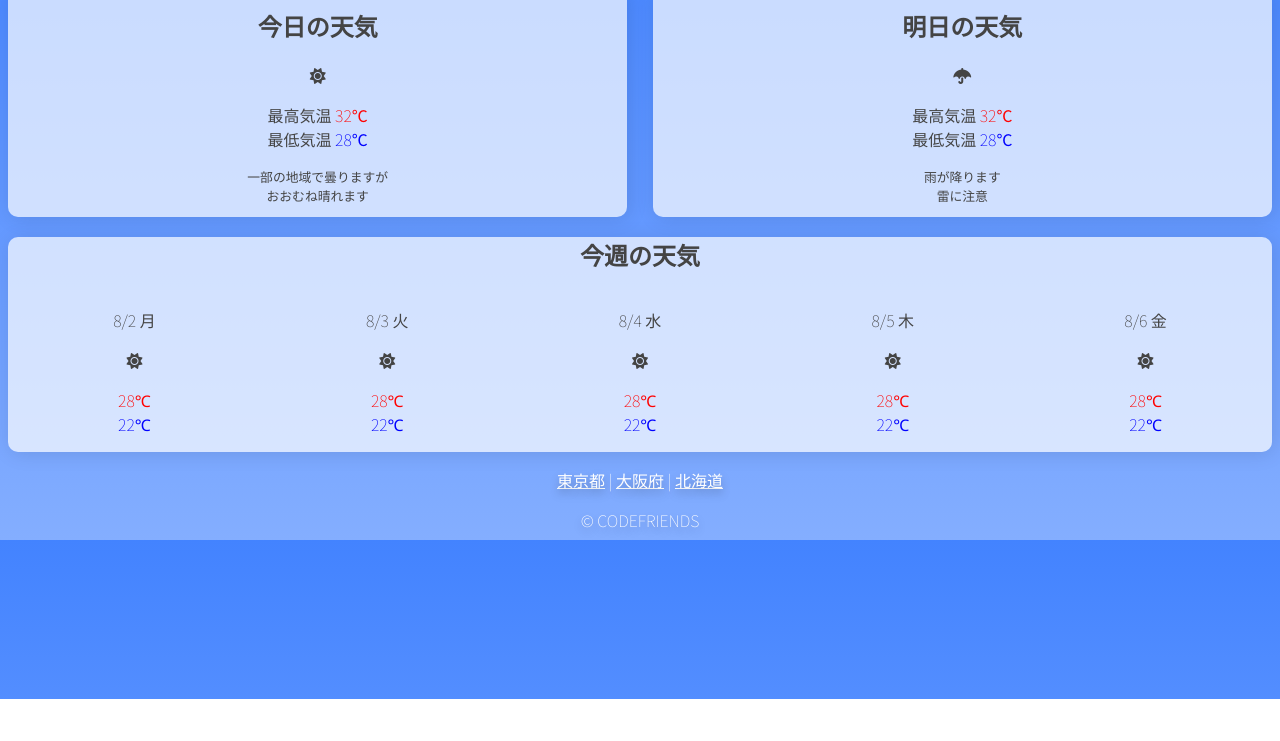
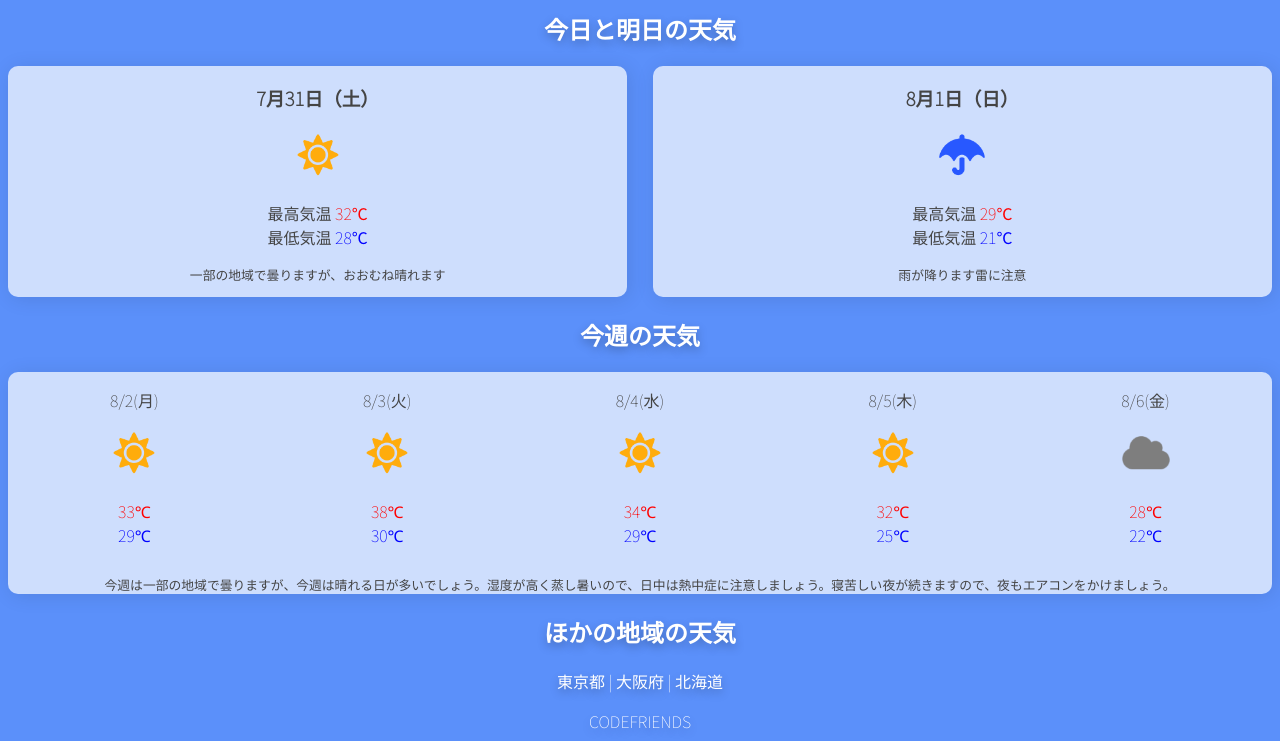
Before and after one commit to HidehikoKondo/zenn-text, a website: page sampleapp/index.html in a window 1280 px wide. Shown: the part 101-842 px from the top of the page. Before the commit the page ends 800 px from the top, so only its background shows below. Drawn offline with Linux system fonts and the light colour scheme.

Commit message:
コード調整

```diff
--- a/sampleapp/index.html
+++ b/sampleapp/index.html
@@ -1,9 +1,13 @@
 <!doctype html>
 <html>
 
+<!-- ページの設定 -->
+
 <head>
+    <!-- タイトル -->
     <title>天気予報</title>
-    <meta charset="utf-8">
+
+    <!-- ページの設定 -->
     <meta name="viewport" content="width=device-width, initial-scale=1.0, maximum-scale=1.0, minimum-scale=1.0">
 
     <!-- googlefont -->
@@ -11,91 +15,134 @@
     <link rel="preconnect" href="https://fonts.gstatic.com" crossorigin>
     <link href="https://fonts.googleapis.com/css2?family=Noto+Sans+JP:wght@100&display=swap" rel="stylesheet">
 
-    <!-- fontawesome -->
-    <script src="https://kit.fontawesome.com/3c541a8adc.js" crossorigin="anonymous"></script>
-
     <!-- css -->
     <link rel="stylesheet" href="style.css">
 </head>
 
+<!-- ページ全体 -->
+
 <body>
+    <!-- ヘッダー -->
     <header>
+        <!-- 大見出し -->
         <h1>愛知県の天気</h1>
     </header>
+    <!-- 記事 -->
     <article>
+        <!-- 見出し -->
+        <h2>今日と明日の天気</h2>
+        <!-- セクション -->
         <section class="section1">
+            <!-- 今日の天気 -->
             <div class="today">
-                <h2>今日の天気</h2>
-                <i class="fa-solid fa-sun"></i>
+                <!-- 小見出し -->
+                <h3>7月31日（土）</h3>
+                <!-- 天気の画像 -->
+                <img class="weather" src="image/sunny.png">
+                <!-- 気温 -->
                 <p>
                     最高気温 <span class="maxtemp">32℃</span><br>
                     最低気温 <span class="mintemp">28℃</span>
                 </p>
-                <p class="description">一部の地域で曇りますが<br>おおむね晴れます</p>
+                <!-- 天気の詳細 -->
+                <p class="description">一部の地域で曇りますが、おおむね晴れます</p>
             </div>
+            <!-- 明日の天気 -->
             <div class="tommorow">
-                <h2>明日の天気</h2>
-                <i class="fa-solid fa-umbrella"></i>
+                <!-- 小見出し -->
+                <h3>8月1日（日）</h3>
+                <!-- 天気の画像 -->
+                <img class="weather" src="image/rainy.png">
+                <!-- 気温 -->
                 <p>
-                    最高気温 <span class="maxtemp">32℃</span></br>
-                    最低気温 <span class="mintemp">28℃</span>
+                    最高気温 <span class="maxtemp">29℃</span></br>
+                    最低気温 <span class="mintemp">21℃</span>
                 </p>
-                <p  class="description">雨が降ります<br>雷に注意</p>
+                <!-- 天気の詳細 -->
+                <p class="description">雨が降ります雷に注意</p>
             </div>
         </section>
+        <!-- 見出し -->
+        <h2>今週の天気</h2>
+        <!-- セクション -->
         <section class="section2">
-            <h2>今週の天気</h2>
+            <!-- 今週の天気 -->
             <div class="week">
                 <div>
-                    <p>8/2 月</p>
-                    <i class="fa-solid fa-sun"></i>
+                    <!-- 日付 -->
+                    <p>8/2(月)</p>
+                    <!-- 天気の画像 -->
+                    <img class="weather" src="image/sunny.png">
+                    <!-- 気温 -->
                     <p>
-                        <span class="maxtemp">28℃</span><br>
-                        <span class="mintemp">22℃</span>
+                        <span class="maxtemp">33℃</span><br>
+                        <span class="mintemp">29℃</span>
                     </p>
                 </div>
                 <div>
-                    <p>8/3 火</p>
-                    <i class="fa-solid fa-sun"></i>
+                    <!-- 日付 -->
+                    <p>8/3(火)</p>
+                    <!-- 天気の画像 -->
+                    <img class="weather" src="image/sunny.png">
+                    <!-- 気温 -->
                     <p>
-                        <span class="maxtemp">28℃</span><br>
-                        <span class="mintemp">22℃</span>
+                        <span class="maxtemp">38℃</span><br>
+                        <span class="mintemp">30℃</span>
                     </p>
                 </div>
                 <div>
-                    <p>8/4 水</p>
-                    <i class="fa-solid fa-sun"></i>
+                    <!-- 日付 -->
+                    <p>8/4(水)</p>
+                    <!-- 天気の画像 -->
+                    <img class="weather" src="image/sunny.png">
+                    <!-- 気温 -->
                     <p>
-                        <span class="maxtemp">28℃</span><br>
-                        <span class="mintemp">22℃</span>
+                        <span class="maxtemp">34℃</span><br>
+                        <span class="mintemp">29℃</span>
                     </p>
                 </div>
                 <div>
-                    <p>8/5 木</p>
-                    <i class="fa-solid fa-sun"></i>
+                    <!-- 日付 -->
+                    <p>8/5(木)</p>
+                    <!-- 天気の画像 -->
+                    <img class="weather" src="image/sunny.png">
+                    <!-- 気温 -->
                     <p>
-                        <span class="maxtemp">28℃</span><br>
-                        <span class="mintemp">22℃</span>
+                        <span class="maxtemp">32℃</span><br>
+                        <span class="mintemp">25℃</span>
                     </p>
                 </div>
                 <div>
-                    <p>8/6 金</p>
-                    <i class="fa-solid fa-sun"></i>
+                    <!-- 日付 -->
+                    <p>8/6(金)</p>
+                    <!-- 天気の画像 -->
+                    <img class="weather" src="image/cloudy.png">
+                    <!-- 気温 -->
                     <p>
                         <span class="maxtemp">28℃</span><br>
                         <span class="mintemp">22℃</span>
                     </p>
                 </div>
             </div>
+            <!-- 天気の詳細 -->
+            <p class="description">
+                今週は一部の地域で曇りますが、今週は晴れる日が多いでしょう。湿度が高く蒸し暑いので、日中は熱中症に注意しましょう。寝苦しい夜が続きますので、夜もエアコンをかけましょう。
+            </p>
         </section>
     </article>
+
+    <!-- フッター -->
     <footer>
+        <!-- 見出し -->
+        <h2>ほかの地域の天気</h2>
+        <!-- ほかの地域のページにリンク -->
         <p>
-            <a href="">東京都</a> |
-            <a href="">大阪府</a> |
-            <a href="">北海道</a>
+            <a href="tokyo.html">東京都</a> |
+            <a href="osaka.html">大阪府</a> |
+            <a href="hokkaido.html">北海道</a>
         </p>
-        &copy; CODEFRIENDS
+        <!-- コピーライト（このWebサイトを作った人や会社の名前） -->
+        CODEFRIENDS
     </footer>
 </body>
 
--- a/sampleapp/style.css
+++ b/sampleapp/style.css
@@ -1,9 +1,7 @@
-/* 画面の全体の設定 */
+/* ページの全体 */
 body {
     /* 背景のグラデーション */
-    background: linear-gradient(180deg,
-            #4383FF 0%,
-            #84AEFF 100%);
+    background: #5b90fa;
     /* フォントの種類 */
     font-family: 'Noto Sans JP', sans-serif;
     /* 文字の色 */
@@ -12,15 +10,23 @@ body {
     text-align: center;
 }
 
-/* 見出し */
+/* 大見出し */
 h1 {
     /* 文字の色 */
     color: #ffffff;
     /* 文字の装飾 */
     text-shadow: 0px 4px 10px rgba(0, 0, 0, 0.25);
+    font-size: 2.5em;
 }
 
-
+/* 見出し */
+h2 {
+    /* 文字の色 */
+    color: #ffffff;
+    /* 文字の装飾 */
+    text-shadow: 0px 4px 10px rgba(0, 0, 0, 0.25);
+    font-size: 1.5em;
+}
 
 /* 最高気温 */
 .maxtemp {
@@ -48,32 +54,46 @@ h1 {
 .tommorow {
     /* 背景の色 */
     background: rgba(255, 255, 255, 0.7);
+    /* 影 */
     box-shadow: 2px 2px 20px rgba(0, 0, 0, 0.1);
+    /* 角の丸さ */
     border-radius: 10px;
+    /* 文字や画像の並べ方 */
     text-align: center;
+    /* 横幅 */
     width: 49%;
 }
 
+/* 天気の画像 */
+.weather {
+    width: 50px;
+}
+
+/* 天気の説明 */
 .description {
+    /* 文字の大きさ */
     font-size: 0.8em;
 }
 
+/* 第2セクション */
 .section2 {
+    /* 背景の色 */
     background: rgba(255, 255, 255, 0.7);
+    /* 影 */
     box-shadow: 2px 2px 20px rgba(0, 0, 0, 0.1);
+    /* 角の丸さ */
     border-radius: 10px;
+    /* 文字や画像の並べ方 */
     text-align: center;
 }
 
+/* 週間予報 */
 .week {
+    /* フレックスボックスで横並びにする */
     display: flex;
+    /* 左右均等に並べる */
     justify-content: space-around;
 }
-
-.week>div {
-    /* background: #f9e5c7; */
-}
-
 
 /* フッター */
 footer {
@@ -86,21 +106,32 @@ footer {
 /* ハイパーリンク設定 */
 /* リンクの色 */
 a:link {
+    /* 文字の色 */
     color: #ffffff;
+    /* 文字の装飾 */
+    text-decoration: none;
 }
 
-/* クリック済みのリンクの色 */
+/* クリック済みのリンクの設定 */
 a:visited {
+    /* 文字の色 */
     color: #ffffff;
+    /* 文字の装飾 */
+    text-decoration: none;
 }
 
-/* マウスが当たっている時の色 */
+/* マウスが当たっている時の設定 */
 a:hover {
-
+    /* 文字の色 */
     color: #444444;
+    /* 文字の装飾 */
+    text-decoration: underline;
 }
 
-/* マウスでクリックしている時の色 */
+/* マウスでクリックしている時の設定 */
 a:active {
+    /* 文字の色 */
     color: #ffffff;
+    /* 文字の装飾 */
+    text-decoration: none;
 }
```
Also changed, not shown: sampleapp/image/cloudy.png (added), sampleapp/image/rainy.png (added), sampleapp/image/sunny.png (added).
